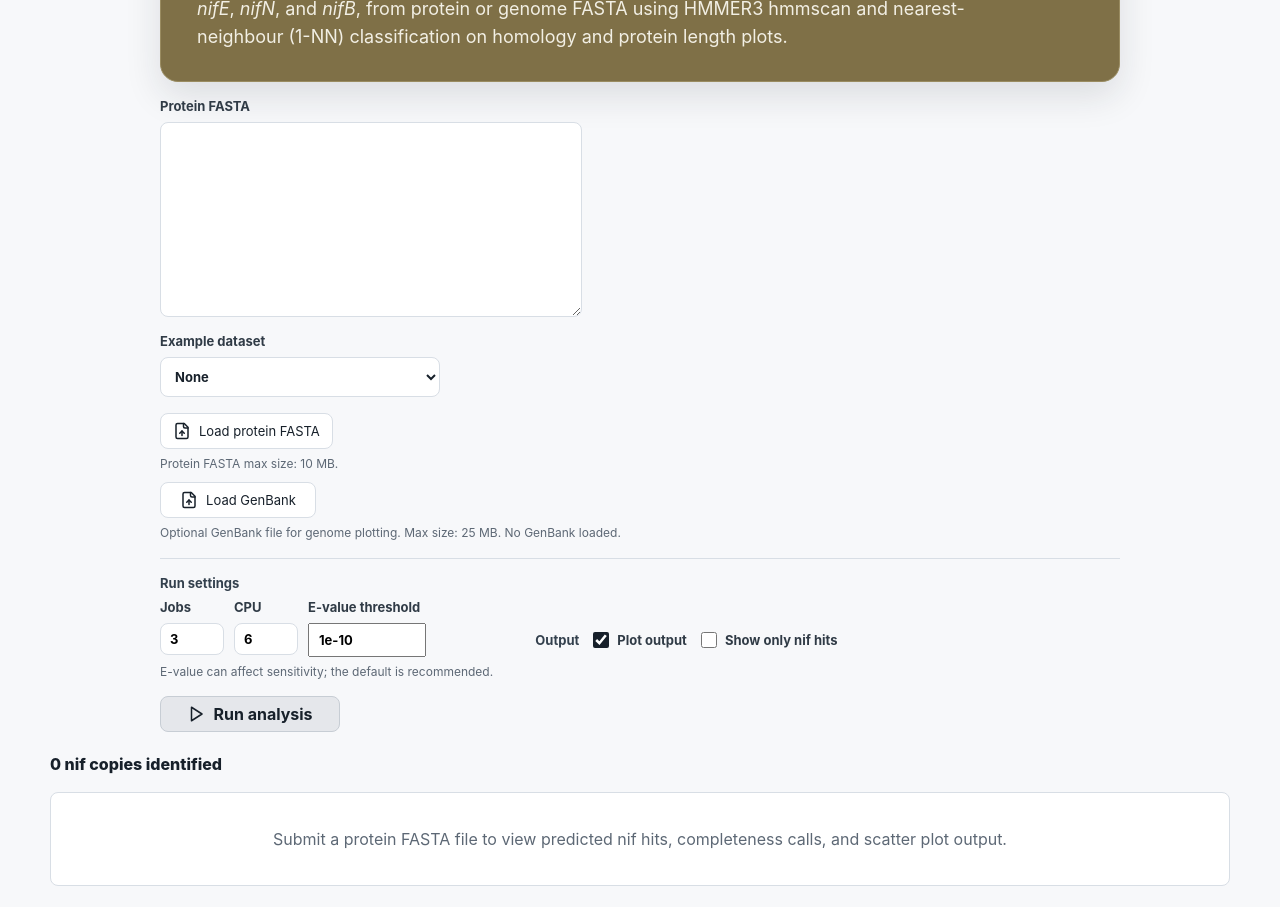
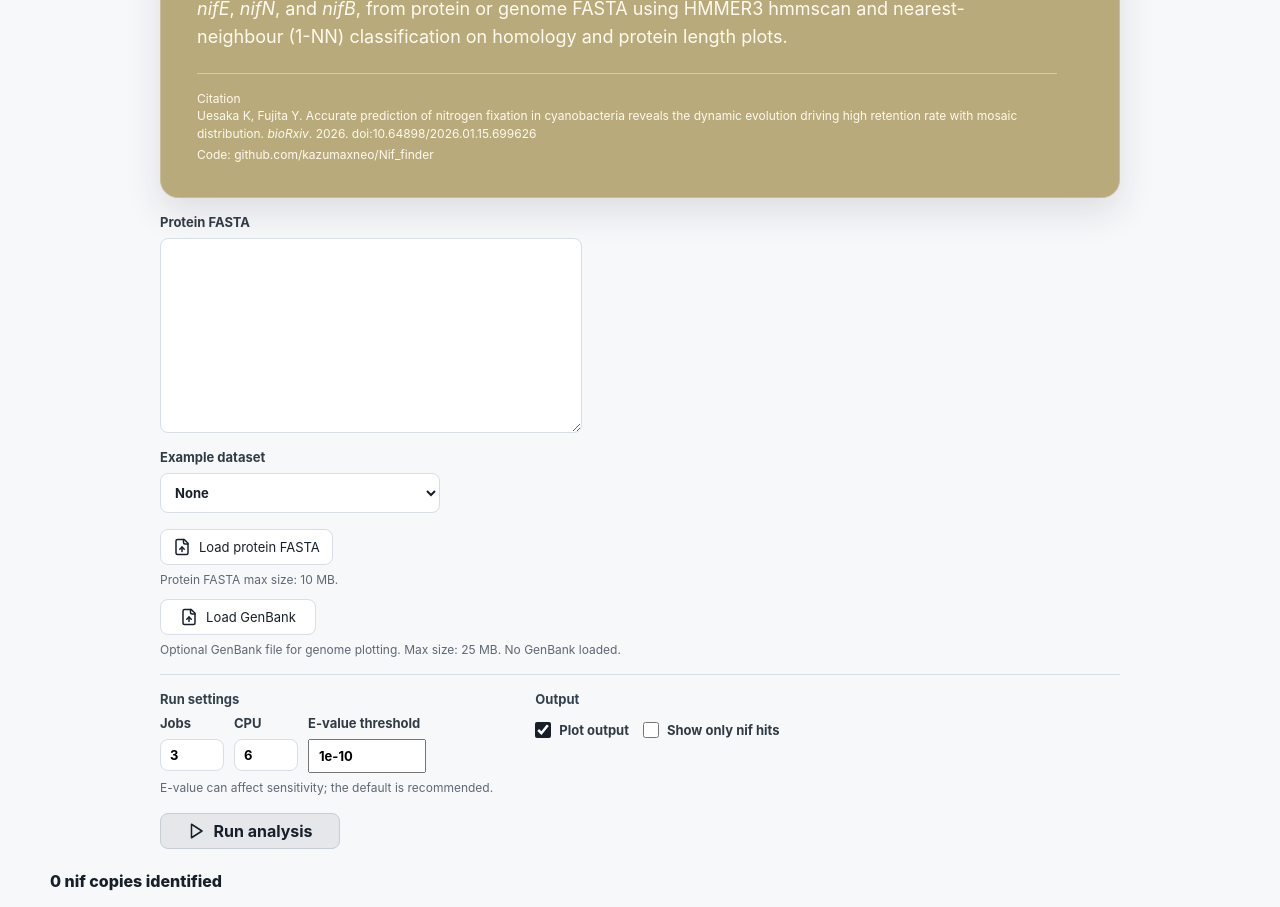
Before and after one commit to kazumaxneo/Nif_finder, a Next.js app in the folder web/: page / in a window 1280 px wide. Shown: the part 140-1047 px from the top of the page. Built offline with nearby package versions, Linux system fonts and the light colour scheme.

Commit message:
Move citation into header panel

```diff
--- a/web/app/globals.css
+++ b/web/app/globals.css
@@ -59,8 +59,8 @@ textarea {
 }
 
 .brand {
-  background: #7f7047;
-  border: 1px solid #9a8c61;
+  background: #b8aa7a;
+  border: 1px solid #c9be96;
   border-radius: 18px;
   box-shadow: 0 14px 36px rgba(23, 32, 42, 0.12);
   color: #f8fafc;
@@ -87,11 +87,37 @@ textarea {
 }
 
 .brand p {
-  color: #f2efe4;
+  color: #fffaf0;
   font-size: 18px;
   line-height: 1.55;
   margin: 14px 0 0;
   max-width: 790px;
+}
+
+.brand-citation {
+  border-top: 1px solid rgba(255, 250, 240, 0.42);
+  color: #fffaf0;
+  font-size: 12px;
+  line-height: 1.45;
+  margin-top: 22px;
+  padding-top: 12px;
+}
+
+.brand-citation p {
+  color: inherit;
+  font-size: inherit;
+  line-height: inherit;
+  margin: 4px 0;
+  max-width: 860px;
+}
+
+.brand-citation a {
+  color: inherit;
+  text-decoration: none;
+}
+
+.brand-citation a:hover {
+  text-decoration: underline;
 }
 
 .field,
@@ -294,13 +320,13 @@ input:focus {
 
 .advanced-settings {
   align-items: center;
-  align-self: flex-end;
+  align-self: flex-start;
   gap: 8px 14px;
-  padding-bottom: 2px;
 }
 
 .advanced-settings .section-title {
   align-self: center;
+  flex: 1 0 100%;
   margin-right: 0;
 }
 
--- a/web/app/page.tsx
+++ b/web/app/page.tsx
@@ -462,6 +462,23 @@ export default function Home() {
               <em>nifD</em>, <em>nifK</em>, <em>nifE</em>, <em>nifN</em>, and <em>nifB</em>, from protein or genome FASTA
               using HMMER3 hmmscan and nearest-neighbour (1-NN) classification on homology and protein length plots.
             </p>
+            <div className="brand-citation">
+              <p>
+                Citation
+                <br />
+                Uesaka K, Fujita Y. Accurate prediction of nitrogen fixation in cyanobacteria reveals the dynamic
+                evolution driving high retention rate with mosaic distribution. <em>bioRxiv</em>. 2026.{" "}
+                <a href="https://doi.org/10.64898/2026.01.15.699626" target="_blank" rel="noreferrer">
+                  doi:10.64898/2026.01.15.699626
+                </a>
+              </p>
+              <p>
+                Code:{" "}
+                <a href="https://github.com/kazumaxneo/Nif_finder" target="_blank" rel="noreferrer">
+                  github.com/kazumaxneo/Nif_finder
+                </a>
+              </p>
+            </div>
           </div>
         </div>
 
@@ -710,21 +727,6 @@ export default function Home() {
         )}
 
         <footer className="site-footer">
-          <p>
-            Citation
-            <br />
-            Uesaka K, Fujita Y. Accurate prediction of nitrogen fixation in cyanobacteria reveals the dynamic evolution
-            driving high retention rate with mosaic distribution. <em>bioRxiv</em>. 2026.{" "}
-            <a href="https://doi.org/10.64898/2026.01.15.699626" target="_blank" rel="noreferrer">
-              doi:10.64898/2026.01.15.699626
-            </a>
-          </p>
-          <p>
-            Code:{" "}
-            <a href="https://github.com/kazumaxneo/Nif_finder" target="_blank" rel="noreferrer">
-              github.com/kazumaxneo/Nif_finder
-            </a>
-          </p>
           <div className="software-citations">
             <p>Software citations:</p>
             <ul>
```
